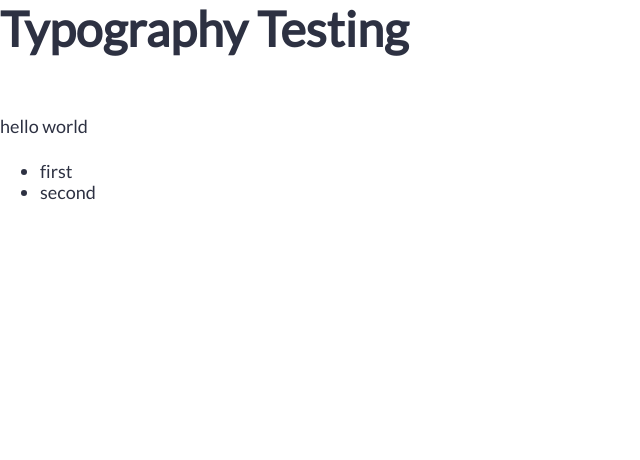
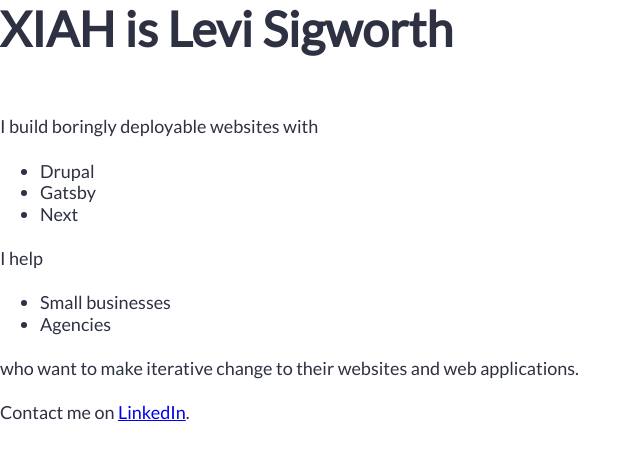
Before and after one commit to wheatpenny/XIAH, a Gatsby site in the folder frontend/: page / in a window 1280 px wide. Shown: the whole page, without its empty margins (0-640 px from the left). Built offline with nearby package versions, Linux system fonts and the light colour scheme; Gatsby itself is replaced by a stand-in of ours.

Commit message:
feat: add default content
re #22

```diff
--- a/frontend/src/pages/index.js
+++ b/frontend/src/pages/index.js
@@ -6,12 +6,26 @@
     <>
       <SEO title="Home" />
       <div>
-        <h1>Typography Testing</h1>
-        <p>hello world</p>
+        <h1>XIAH is Levi Sigworth</h1>
+        <p>I build boringly deployable websites with</p>
         <ul>
-          <li>first</li>
-          <li>second</li>
+          <li>Drupal</li>
+          <li>Gatsby</li>
+          <li>Next</li>
         </ul>
+        <p>I help </p>
+        <ul>
+          <li>Small businesses</li>
+          <li>Agencies</li>
+        </ul>
+        <p>
+          who want to make iterative change to their websites and web
+          applications.
+        </p>
+        <p>
+          Contact me on{' '}
+          <a href="https://www.linkedin.com/in/levisigworth">LinkedIn</a>.
+        </p>
       </div>
     </>
   );
```
